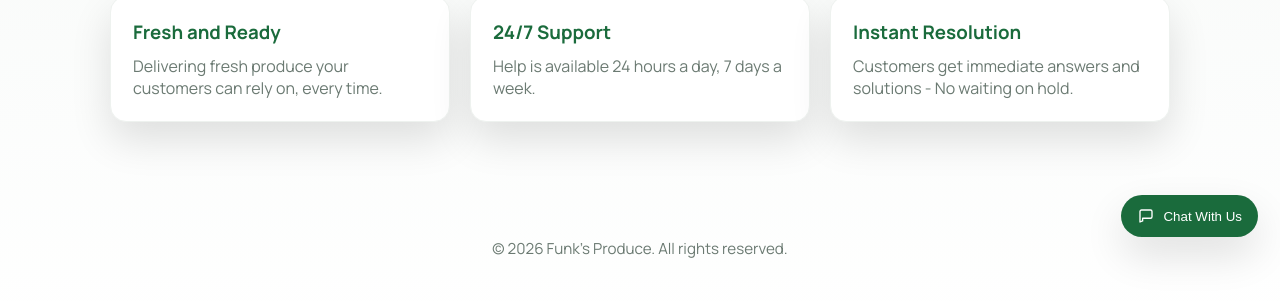
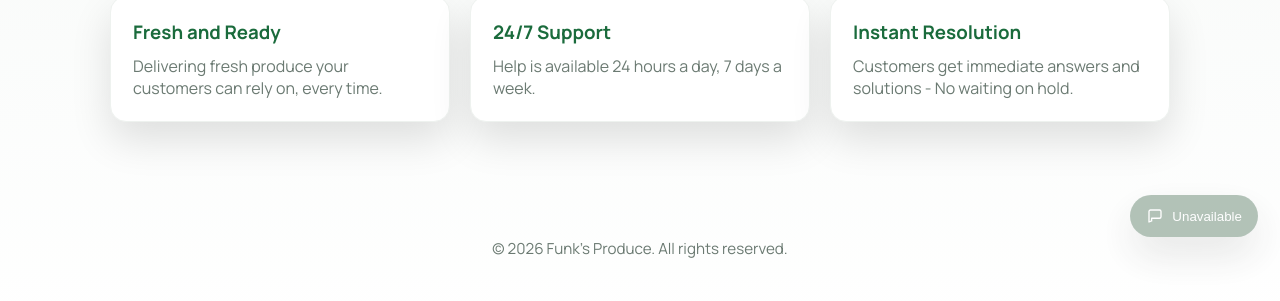
Before and after one commit to theoahhing/Funk-Website, a website: page index.html in a window 1280 px wide. Shown: the part 541-842 px from the top of the page. Drawn offline with Linux system fonts and the light colour scheme.

Commit message:
Updated chatbot.
Greyout the chat bot for now due to hosting services gone live. Will need to document for future expansion.

```diff
--- a/index.html
+++ b/index.html
@@ -73,11 +73,11 @@
     </div>
   </div>
 
-  <button class="chat-fab" id="chatFab" aria-label="Chat With Us">
+  <button class="chat-fab disabled" id="chatFab" aria-label="Chat Unavailable">
     <svg width="18" height="18" viewBox="0 0 24 24" aria-hidden="true" fill="none">
       <path d="M7.5 18.5 4 20V6a2 2 0 0 1 2-2h12a2 2 0 0 1 2 2v7a2 2 0 0 1-2 2H7.5Z" stroke="currentColor" stroke-width="1.8" stroke-linecap="round" stroke-linejoin="round"/>
     </svg>
-    <span>Chat With Us</span>
+    <span>Unavailable</span>
   </button>
 
   <script src="script.js"></script>
--- a/style.css
+++ b/style.css
@@ -154,6 +154,17 @@
     }
     .chat-fab:hover { transform: translateY(-2px); background: var(--green-dark); }
 
+    .chat-fab.disabled {
+  background: #9fb3a6;       /* greyed out */
+  cursor: not-allowed;
+  opacity: 0.8;
+  pointer-events: none;      /* disables clicking */
+}
+
+.chat-fab.disabled:hover {
+  transform: none;
+  background: #9fb3a6;
+}
     .chat-window {
       position: fixed;
       bottom: 90px;
```
